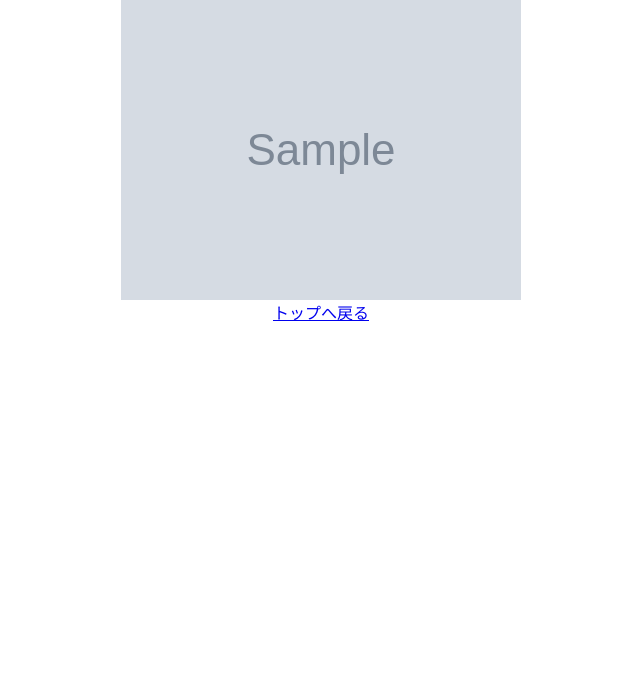
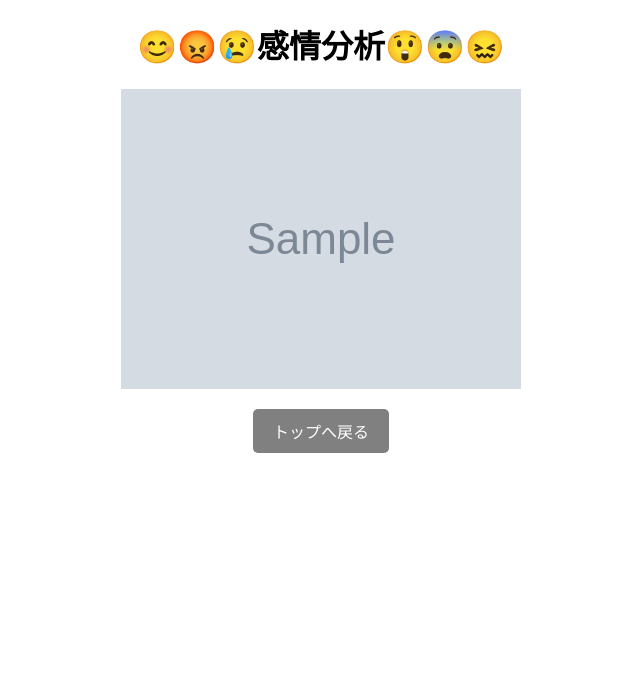
Before and after one commit to palmfuruit/happy_face, a Flask app: template src/templates/result.html in a window 1280 px wide. Shown: the top 693 px of the page, without its empty margins (319-959 px from the left). Before the commit the page ends 321 px from the top, so only its background shows below. Run offline with Flask 3, Linux system fonts and the light colour scheme; the template is opened without the code that fills it: most values are stand-ins (such as "Sample title", 1, 10 or a date in 2020); grey boxes marked "Sample" are stand-in pictures.

Commit message:
UI改善

```diff
--- /dev/null
+++ b/src/templates/base.html
@@ -0,0 +1,58 @@
+<!DOCTYPE html>
+<html lang="ja">
+<head>
+    <meta charset="UTF-8">
+    <meta name="viewport" content="width=device-width, initial-scale=1.0">
+    <title>😊😡😢感情分析😲😨😖</title>
+    <style>
+        body {
+            display: block;
+            justify-content: center;
+            align-items: start;
+            height: 100vh;
+            margin: 0;
+            font-family: Arial, sans-serif;
+        }
+        form {
+            display: flex;
+            flex-direction: column;
+            align-items: center;
+            padding: 20px;
+        }
+        div {
+            display: flex;
+            justify-content: center;
+        }
+        h1 {
+            text-align: center;
+        }
+        input[type="file"] {
+            margin-bottom: 10px;
+        }
+        img {
+            max-width: 100%;
+            height: auto;
+        }
+        /* リンクをボタン風にスタイル */
+        a.button {
+            display: inline-block;
+            padding: 10px 20px;
+            font-size: 16px;
+            color: white;
+            background-color: #808080; /* グレーに設定 */
+            text-decoration: none;
+            border-radius: 5px;
+            text-align: center;
+            transition: background-color 0.3s ease;
+            margin-top: 20px;
+        }
+        a.button:hover {
+            background-color: #505050; /* 濃いグレーに変更 */
+        }
+    </style>
+</head>
+<body>
+    <h1>😊😡😢感情分析😲😨😖</h1>
+    {% block content %}{% endblock %}
+</body>
+</html>
--- a/src/templates/result.html
+++ b/src/templates/result.html
@@ -1,45 +1,6 @@
-<!DOCTYPE html>
-<html lang="ja">
-<head>
-    <meta charset="UTF-8">
-    <meta name="viewport" content="width=device-width, initial-scale=1.0">
-    <title>😊😡😢感情分析😲😨😖</title>
-    <style>
-        body {
-            display: block;
-            justify-content: center;
-            align-items: start;
-            height: 100vh;
-            margin: 0;
-            font-family: Arial, sans-serif;
-        }
-        form {
-            display: flex;
-            flex-direction: column;
-            align-items: center;
-            /* border: 1px solid #ccc; */
-            padding: 20px;
-            /* border-radius: 10px; */
-            /* box-shadow: 0 0 10px rgba(0, 0, 0, 0.1); */
-        }
-        div {
-            display: flex;
-            justify-content: center;
-        }
-        h1 {
-            text-align: center;
-        }
-        input[type="file"] {
-            margin-bottom: 10px;
-        }
-        img {
-            max-width: 100%;
-            height: auto;
-        }
-    </style>
-</head>
+{% extends "base.html" %}
 
-<body>
+{% block content %}
 <div>
     <img src="{{ image }}">
 </div>
@@ -47,8 +8,6 @@
     <p style="text-align: center;">検出された顔がありません。</p>
 {% endif %}
 <div>
-        <a href="./">トップへ戻る</a>
+    <a href="./" class="button">トップへ戻る</a>
 </div>
-
-</body>
-</html>
+{% endblock %}
```
Also changed, not shown: src/templates/index.html (+7 -50 lines). Lines whose indentation alone changed are shown as unchanged.
